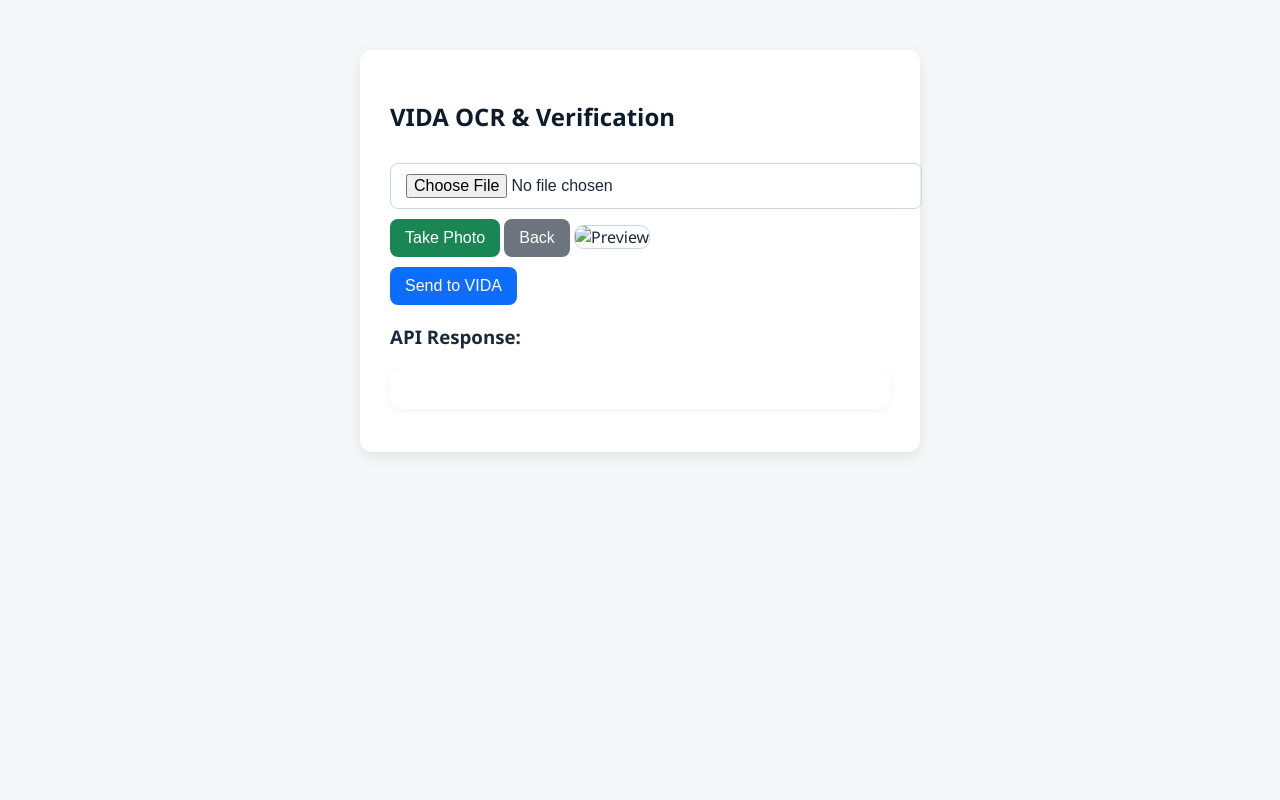
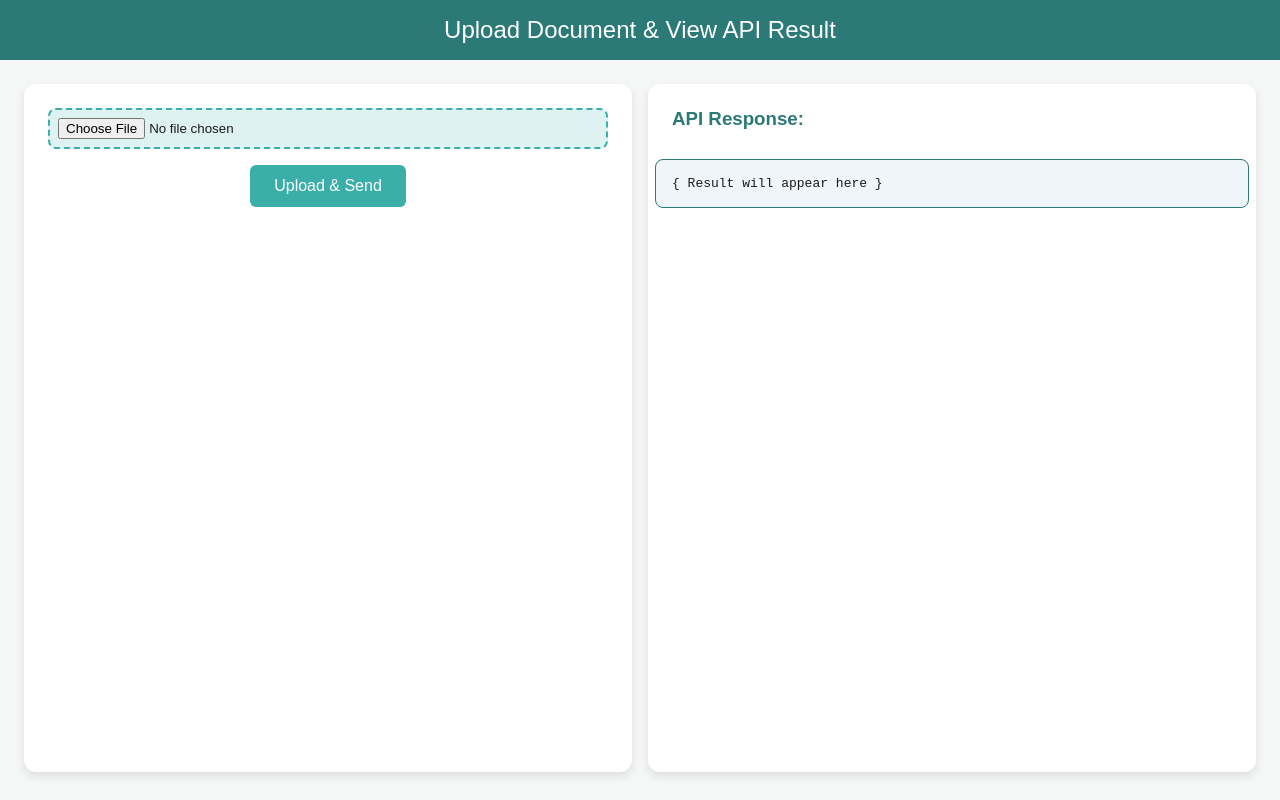
Before and after one commit to hasanvida/vidaapp, a website: page index.html in a window 1280 px wide. Drawn offline with Linux system fonts and the light colour scheme.

Commit message:
Update index.html

```diff
--- a/index.html
+++ b/index.html
@@ -1,29 +1,142 @@
 <!DOCTYPE html>
-<html>
+<html lang="en">
 <head>
-  <meta charset="UTF-8">
-  <title>VIDA OCR & Verification</title>
-  <link rel="stylesheet" href="style.css">
+<meta charset="UTF-8">
+<meta name="viewport" content="width=device-width, initial-scale=1.0">
+<title>Document Upload & Result</title>
+<style>
+  body {
+    font-family: 'Arial', sans-serif;
+    background: #f4f7f6;
+    color: #1a1a1a;
+    margin: 0;
+    padding: 0;
+  }
+  header {
+    background: #2b7a78;
+    color: #fff;
+    padding: 1rem;
+    text-align: center;
+    font-size: 1.5rem;
+  }
+  .container {
+    display: flex;
+    flex-direction: row;
+    gap: 1rem;
+    padding: 1.5rem;
+    height: calc(100vh - 64px);
+    box-sizing: border-box;
+  }
+  .box {
+    flex: 1;
+    background: #fff;
+    padding: 1.5rem;
+    border-radius: 12px;
+    box-shadow: 0 4px 10px rgba(0,0,0,0.1);
+    display: flex;
+    flex-direction: column;
+    align-items: center;
+    overflow-y: auto;
+  }
+  .left .preview {
+    max-width: 100%;
+    max-height: 300px;
+    border-radius: 8px;
+    border: 1px solid #3aafa9;
+    margin-top: 1rem;
+  }
+  input[type="file"] {
+    padding: 0.5rem;
+    border: 2px dashed #3aafa9;
+    border-radius: 8px;
+    background: #def2f1;
+    cursor: pointer;
+    width: 100%;
+    box-sizing: border-box;
+  }
+  button.upload-btn {
+    background: #3aafa9;
+    color: #fff;
+    border: none;
+    padding: 0.75rem 1.5rem;
+    border-radius: 6px;
+    cursor: pointer;
+    font-size: 1rem;
+    margin-top: 1rem;
+  }
+  .right pre.result-box {
+    width: 100%;
+    background: #f0f5f9;
+    border: 1px solid #2b7a78;
+    border-radius: 8px;
+    padding: 1rem;
+    white-space: pre-wrap;
+    word-wrap: break-word;
+    max-height: 80%;
+    overflow-y: auto;
+  }
+  h3 {
+    width: 100%;
+    text-align: left;
+    margin-top: 0;
+    margin-bottom: 1rem;
+    color: #2b7a78;
+  }
+</style>
 </head>
 <body>
+  <header>Upload Document & View API Result</header>
   <div class="container">
-    <h2>VIDA OCR & Verification</h2>
-
-    <input type="file" id="fileInput" accept="image/*"><br>
-    <button id="cameraBtn">Take Photo</button>
-    <button id="backBtn">Back</button>
-
-    <video id="camera" autoplay style="display:none;"></video>
-    <canvas id="canvas" style="display:none;"></canvas>
-    <img id="preview" src="" alt="Preview">
-
-    <br>
-    <button id="sendBtn">Send to VIDA</button>
-
-    <h3>API Response:</h3>
-    <pre id="resultContainer"></pre>
+    <div class="box left">
+      <input type="file" id="fileInput" accept="image/*">
+      <img id="preview" class="preview" src="" alt="Image preview" style="display:none;">
+      <button class="upload-btn" id="uploadBtn">Upload & Send</button>
+    </div>
+    <div class="box right">
+      <h3>API Response:</h3>
+      <pre id="apiResult" class="result-box">{ Result will appear here }</pre>
+    </div>
   </div>
 
-  <script src="script.js"></script>
+<script>
+const fileInput = document.getElementById('fileInput');
+const preview = document.getElementById('preview');
+const uploadBtn = document.getElementById('uploadBtn');
+const apiResult = document.getElementById('apiResult');
+
+fileInput.addEventListener('change', () => {
+  const file = fileInput.files[0];
+  if (file) {
+    const reader = new FileReader();
+    reader.onload = e => {
+      preview.src = e.target.result;
+      preview.style.display = 'block';
+    };
+    reader.readAsDataURL(file);
+  } else {
+    preview.src = '';
+    preview.style.display = 'none';
+  }
+});
+
+uploadBtn.addEventListener('click', async () => {
+  const file = fileInput.files[0];
+  if (!file) return alert('Please select a file first.');
+
+  const formData = new FormData();
+  formData.append('file', file);
+
+  try {
+    const res = await fetch('http://localhost:3001/api/ktp-ocr', {
+      method: 'POST',
+      body: formData
+    });
+    const data = await res.json();
+    apiResult.textContent = JSON.stringify(data, null, 2);
+  } catch (err) {
+    apiResult.textContent = 'Error: ' + err.message;
+  }
+});
+</script>
 </body>
 </html>
```
